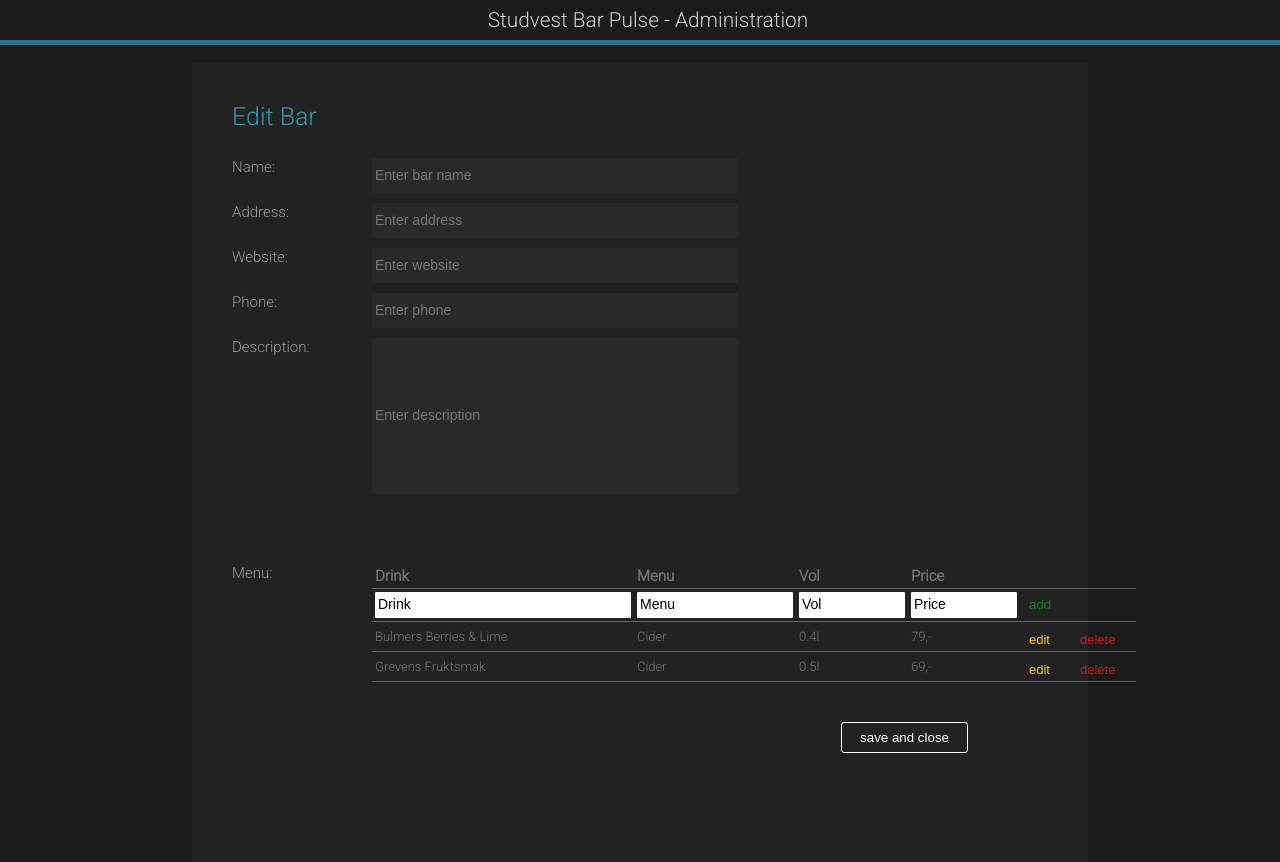
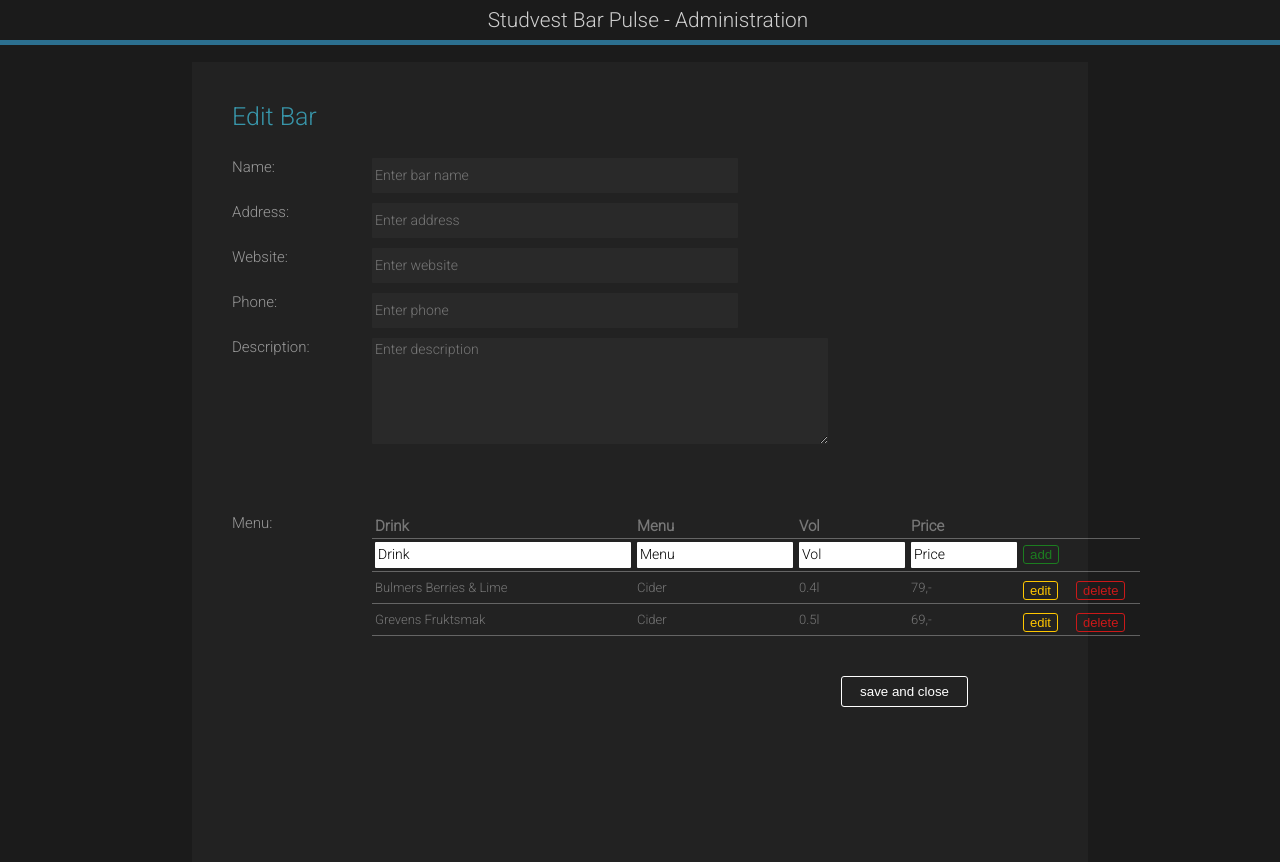
Before and after one commit to AryanGharshi/Studvest-collab, a PHP site: page /inputForm_editBar.html in a window 1280 px wide. Run offline with PHP 8.4, Linux system fonts and the light colour scheme.

Commit message:
Edit bar fix

```diff
--- a/getDrunk/css/input_welcome.css
+++ b/getDrunk/css/input_welcome.css
@@ -155,7 +155,7 @@ body{
   grid-template-columns: 180px 60px;
 }
 
-.aboutBar input{
+.aboutBar input,textarea{
   width: 360px;
   height: 29px;
   background: #292929;
@@ -163,10 +163,17 @@ body{
   border-radius: 1px;
 }
 
-#editBar input, select, textarea{
+#editBar input, textarea, select{
   color: #FFFFFF;
+  font-size: 13px;
 }
 
+#description{
+  color:#FFFFFF;
+  font-family: 'Roboto';
+  width: 450px;
+  height: 100px;
+}
 #existingDrinks input,select,textarea{
   color: black;
 }
@@ -176,6 +183,7 @@ body{
 }
 
 ::placeholder{
+  font-family: 'Roboto';
   font-size: 14px;
   font-weight: normal;
   color: #777777;
@@ -198,10 +206,10 @@ body{
 }
 
 .add{
-  border:none;
   color: #1C7D20;
   background-color: inherit;
   border-radius: 3px;
+  border: #1C7D20 solid 1px;
 }
 
 #existingDrinks{
@@ -217,7 +225,7 @@ td,th{
   padding: 3px;
 }
 
-input,text{
+input,text,textarea{
   padding: 3px;
 }
 
@@ -233,9 +241,7 @@ input,text{
 #vol,#price{
   width: 100px;
 }
-#description{
-  height: 150px;
-}
+
 
 #existingDrinks input{
   background: #FFFFFF;
@@ -249,26 +255,7 @@ input,text{
   color: #000000;
 }
 
+
 #existingDrinks th{
   text-align: left;
 }
-
-.editBtn, .delBtn{
-  float:right;
-  outline: none;
-  margin-top: 6px;
-  margin-right:12px;
-  border-radius: 3px;
-  background-color: inherit;
-  font-size: inherit;
-}
-
-.editBtn{
-  border:none;
-  color: #FFC700;
-}
-
-.delBtn{
-  border:none;
-  color:#CB1919 ;
-}
--- a/getDrunk/inputForm_editBar.html
+++ b/getDrunk/inputForm_editBar.html
@@ -36,7 +36,7 @@
 
             <div class="aboutBar">
               <label for="description">Description:</label>
-              <input type="text" id="description" name="description" value="" placeholder="Enter description">
+              <textarea name="description" rows="8" cols="80" id="description" form="editBar" placeholder="Enter description"></textarea>
             </div>
             <br>
             <br>
@@ -75,16 +75,16 @@
                   <td>Cider</td>
                   <td>0.4l</td>
                   <td>79,-</td>
-                  <td><button type="button" class="editBtn">edit</button></td>
-                  <td><button type="button" class="delBtn">delete</button></td>
+                  <td><button type="button" class="modify">edit</button></td>
+                  <td><button type="button" class="delete">delete</button></td>
 
                 </tr>
                   <td>Grevens Fruktsmak</td>
                   <td>Cider</td>
                   <td>0.5l</td>
                   <td>69,-</td>
-                  <td><button type="button" class="editBtn">edit</button></td>
-                  <td><button type="button" class="delBtn">delete</button></td>
+                  <td><button type="button" class="modify">edit</button></td>
+                  <td><button type="button" class="delete">delete</button></td>
                 </tr>
               </table>
           </form>
```
